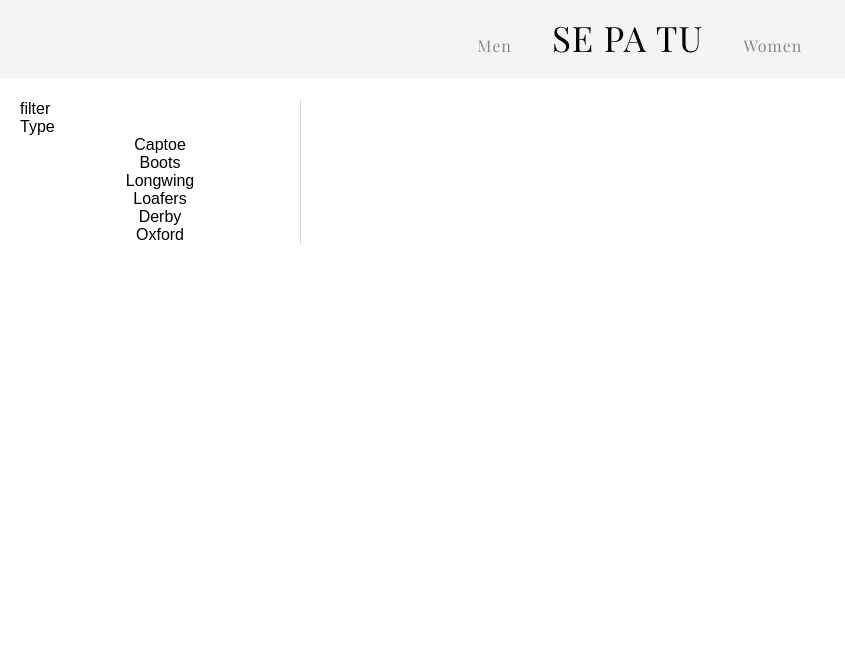
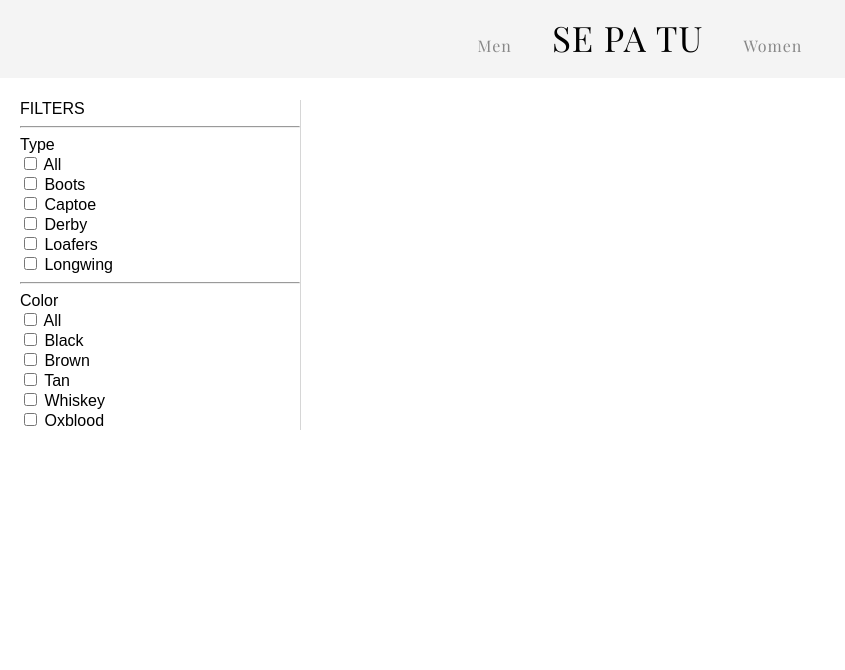
Before and after one commit to ricoardiya/EE4717, a PHP site: page /men-catalog/index.php in a window 1280 px wide. Shown: the top 670 px of the page, without its empty margins (0-845 px from the left). Run offline with PHP 8.4, Linux system fonts and the light colour scheme; data that the repository does not hold is empty; some web fonts are replaced.

Commit message:
Add filter for men catalog

```diff
--- a/men-catalog/index.php
+++ b/men-catalog/index.php
@@ -15,22 +15,44 @@
     <div class="content-wrapper">
       <div class="content-catalog">
         <div class="filter">
-          filter
-          <br>
-          Type
-          <ul>
-            <li>Captoe</li>
-            <li>Boots</li>
-            <li>Longwing</li>
-            <li>Loafers</li>
-            <li>Derby</li>
-            <li>Oxford</li>
-          </ul>
+          <form method="get" action="index.php">
+            FILTERS
+            <hr>
+            Type
+            <br>
+            <input type="checkbox" name="type" value="" onchange="this.form.submit()"> All<br>
+            <input type="checkbox" name="type" value="boots" onchange="this.form.submit()"> Boots<br>
+            <input type="checkbox" name="type" value="captoe" onchange="this.form.submit()"> Captoe<br>
+            <input type="checkbox" name="type" value="derby" onchange="this.form.submit()"> Derby<br>
+            <input type="checkbox" name="type" value="loafers" onchange="this.form.submit()"> Loafers<br>
+            <input type="checkbox" name="type" value="longwing" onchange="this.form.submit()"> Longwing<br>
+            <hr>
+            Color
+            <br>
+            <input type="checkbox" name="color" value="" onchange="this.form.submit()"> All<br>
+            <input type="checkbox" name="color" value="black" onchange="this.form.submit()"> Black<br>
+            <input type="checkbox" name="color" value="brown" onchange="this.form.submit()"> Brown<br>
+            <input type="checkbox" name="color" value="tan" onchange="this.form.submit()"> Tan<br>
+            <input type="checkbox" name="color" value="whiskey" onchange="this.form.submit()"> Whiskey<br>
+            <input type="checkbox" name="color" value="oxblood" onchange="this.form.submit()"> Oxblood<br>
+          </form>
+          <?php
+            $type = '';
+            $color = '';
+
+            if (isset($_GET['type'])) {
+              $type = $_GET['type'];
+            }
+
+            if (isset($_GET['color'])) {
+              $color = $_GET['color'];
+            }
+          ?>
         </div>
         <div class="catalog">
           <div class="row">
             <?php
-              $products_query = "SELECT * FROM products WHERE gender = 'M'";
+              $products_query = "SELECT * FROM products WHERE gender = 'M' AND `name` LIKE '%$type%' AND color LIKE '%$color%'";
               $products_result = mysqli_query($conn, $products_query);
               if (mysqli_num_rows($products_result) > 0) {
                 while($products_row = mysqli_fetch_assoc($products_result)){
--- a/men-shoe/index.php
+++ b/men-shoe/index.php
@@ -65,13 +65,15 @@
                   <div class="shoe-name-item">' . ucwords($product_row['name']) . '</div>
                   <div class="description">' . $product_row['desc'] . '</div>
                   <hr>
+                  <div id="price">PRICE &nbsp;$ ' . $product_row['price'] . '</div>
+                  <hr>
                 ';
               }
               else {
                   echo "An error has occured. The item was not retrieved";
               }
             ?>
-            <div>
+            <div class="size">
               Choose your size:
               <select name="size">
                 <?php
@@ -91,7 +93,6 @@
             <hr>
             <button type="submit" class="btn-addcart">BUY NOW</button>
             <button type="submit" class="btn-addcart">ADD TO CART</button>
-            <div id="price">$ <?php echo $product_row['price']?></div>
           </div>
         </div>
       </div>
--- a/men-shoe/men-shoe.css
+++ b/men-shoe/men-shoe.css
@@ -28,6 +28,10 @@
   margin-bottom: 20px;
   font-size: 20px;
   color: black;
+}
+
+.size {
+  font-family: "Montserrat", sans-serif;
 }
 
 .btn-addcart {
```
